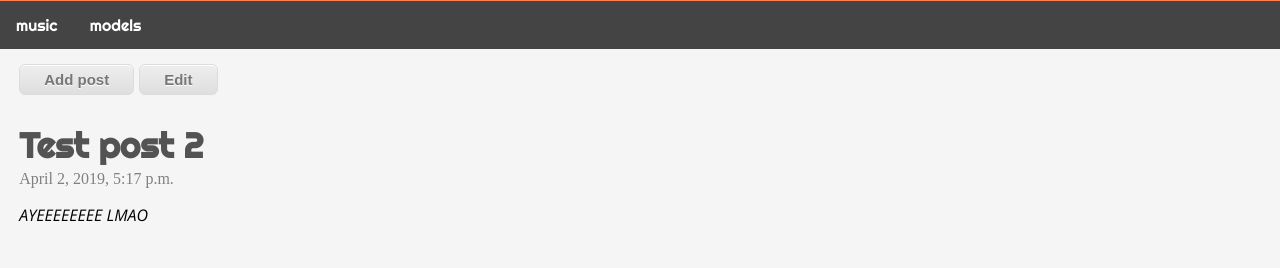
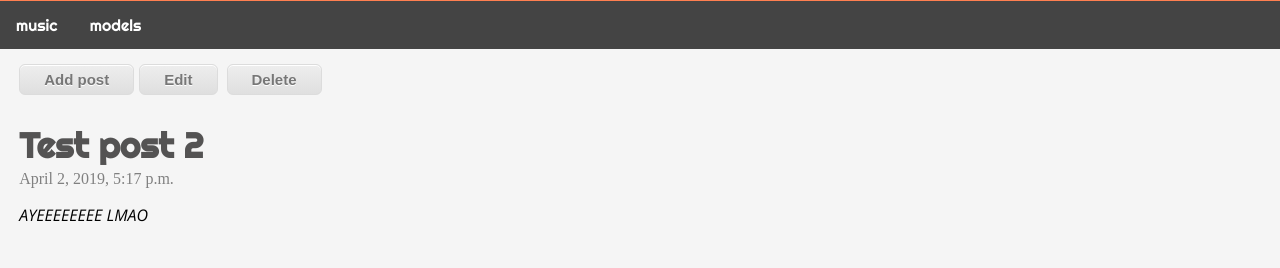
Before and after one commit to nathan-bethea/nbethe1-webapp, a Django app: page /post/2 in a window 1280 px wide. Shown: the part 208-476 px from the top of the page. Run offline with Django 3.2, Linux system fonts and the light colour scheme; a user stored in the database is signed in; data comes from the database, SQL or seed files in the repository; some libraries are stand-ins or nearby versions.

Commit message:
testing delete button

```diff
--- a/blog/templates/blog/post_detail.html
+++ b/blog/templates/blog/post_detail.html
@@ -5,6 +5,9 @@
 <div class="edit">
 <a class="myButton" href="{% url 'post_edit' pk=post.pk %}">
   Edit
+</a>
+<a class="myButton" href="{% url 'post_delete' pk=post.pk %}">
+  Delete
 </a>
 </div>
 {% endif %}
--- a/blog/templates/blog/post_edit.html
+++ b/blog/templates/blog/post_edit.html
@@ -6,4 +6,4 @@
         {{ form.as_p }}
         <button type="submit" id="save" class="myButton">Save</button>
     </form>
-{% endblock %}
+{% block content %}
--- a/blog/urls.py
+++ b/blog/urls.py
@@ -6,4 +6,5 @@ urlpatterns = [
     path('post/<int:pk>', views.post_detail, name ='post_detail'),
     path('post/new', views.post_new, name='post_new'),
     path('post/<int:pk>/edit', views.post_edit, name='post_edit'),
+    path('post/<int:pk>/delete', views.post_delete, name='post_delete'),
 ]
--- a/blog/views.py
+++ b/blog/views.py
@@ -3,6 +3,8 @@ from .models import Post
 from .forms import PostForm
 from django.utils import timezone
 from django.shortcuts import redirect
+from django.http import HttpResponseRedirect
+from django.contrib import messages
 
 def post_list(request):
     posts = Post.objects.order_by('published_date')
@@ -38,3 +40,13 @@ def post_edit(request, pk):
     else:
         form = PostForm(instance=post)
     return render(request, 'blog/post_edit.html', {'form': form})
+
+def post_delete(request, pk=None):
+    post = get_object_or_404(Post, pk=pk)
+    if request.method =="POST" and request.user.is_authenticated:
+        post.delete()
+        messages.succes(request, "Post successfully deleted!")
+        return HttpResponseRedirect("blog/post_list.html")
+    context = {'post':post,}
+
+    return render(request, 'blog/post_delete.html', context)
```
Also changed, not shown: blog/templates/blog/post_delete.html (added, +14 -0 lines).
